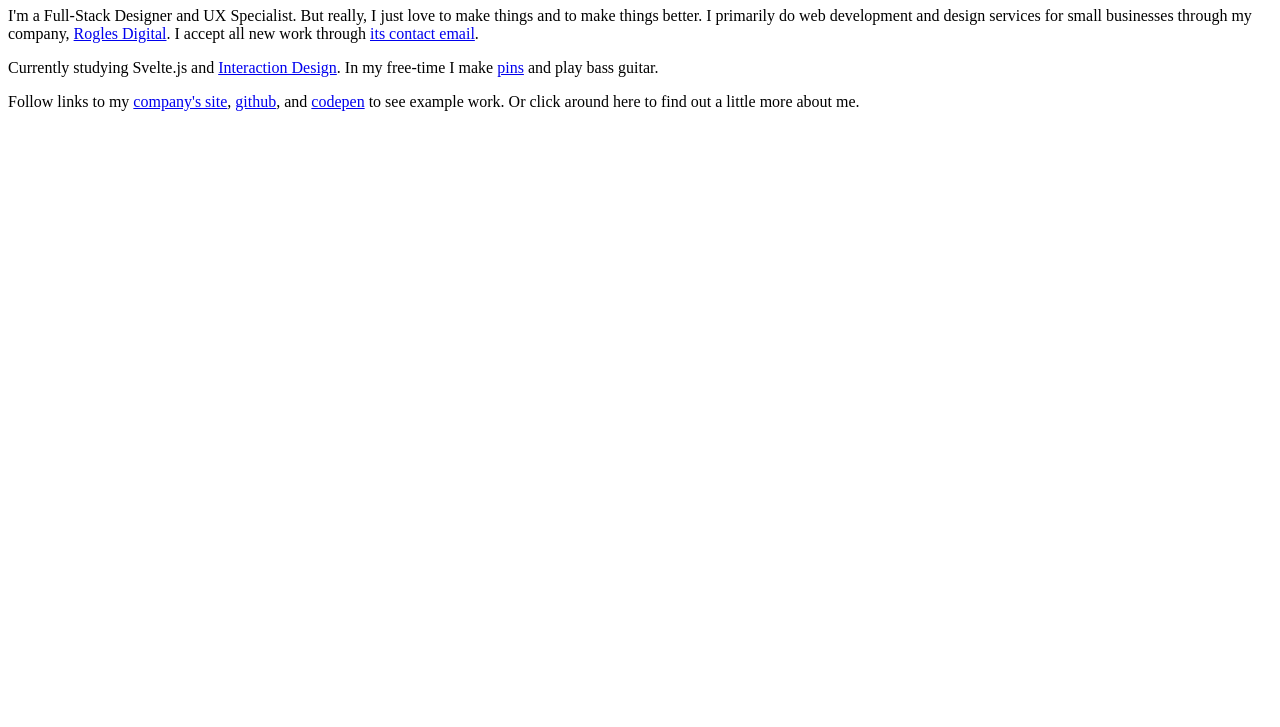
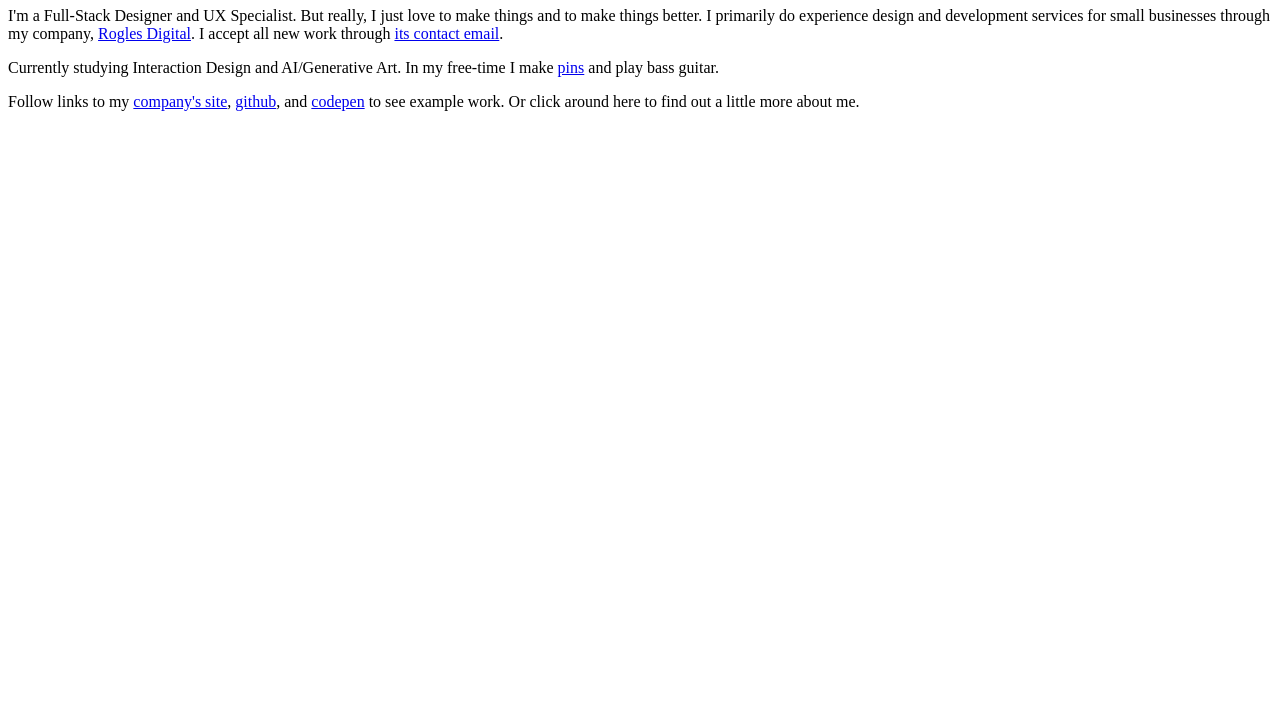
Before and after one commit to jrogles/jonathon-rogles-com, a website built with webpack: page src/views/index.html in a window 1280 px wide. Shown: the part 73-800 px from the top of the page. Built offline with nearby package versions, Linux system fonts and the light colour scheme.

Commit message:
2022 aug copy

```diff
--- a/src/views/index.html
+++ b/src/views/index.html
@@ -20,8 +20,8 @@
     <main class="main">
       <div class="content">
         <h1>Hello! I'm Jonathon.</h1>
-        <p>I'm a Full-Stack Designer and UX Specialist. But really, I just love to make things and to make things better. I primarily do web development and design services for small businesses through my company, <a href="https://rogles.digital">Rogles Digital</a>. I accept all new work through <a href="mailto:contact@rogles.digital">its contact email</a>.</p>
-        <p>Currently studying Svelte.js and <a href="https://www.interaction-design.org/" target="_blank">Interaction Design</a>. In my free-time I make <a href="https://doodlepin.club">pins</a> and play bass guitar.</p>
+        <p>I'm a Full-Stack Designer and UX Specialist. But really, I just love to make things and to make things better. I primarily do experience design and development services for small businesses through my company, <a href="https://rogles.digital">Rogles Digital</a>. I accept all new work through <a href="mailto:contact@rogles.digital">its contact email</a>.</p>
+        <p>Currently studying Interaction Design and AI/Generative Art. In my free-time I make <a href="https://doodlepin.club">pins</a> and play bass guitar.</p>
         <p>Follow links to my <a href="https://rogles.digital">company's site</a>, <a href="https://github.com/jrogles">github</a>, and <a href="https://codepen.io/jrogles">codepen</a> to see example work. Or click around here to find out a little more about me.</p>
         <module href="/components/characterBuilder.html"></module>
       </div>
```
Also changed, not shown: docs/index.html (+1 -1 lines).
